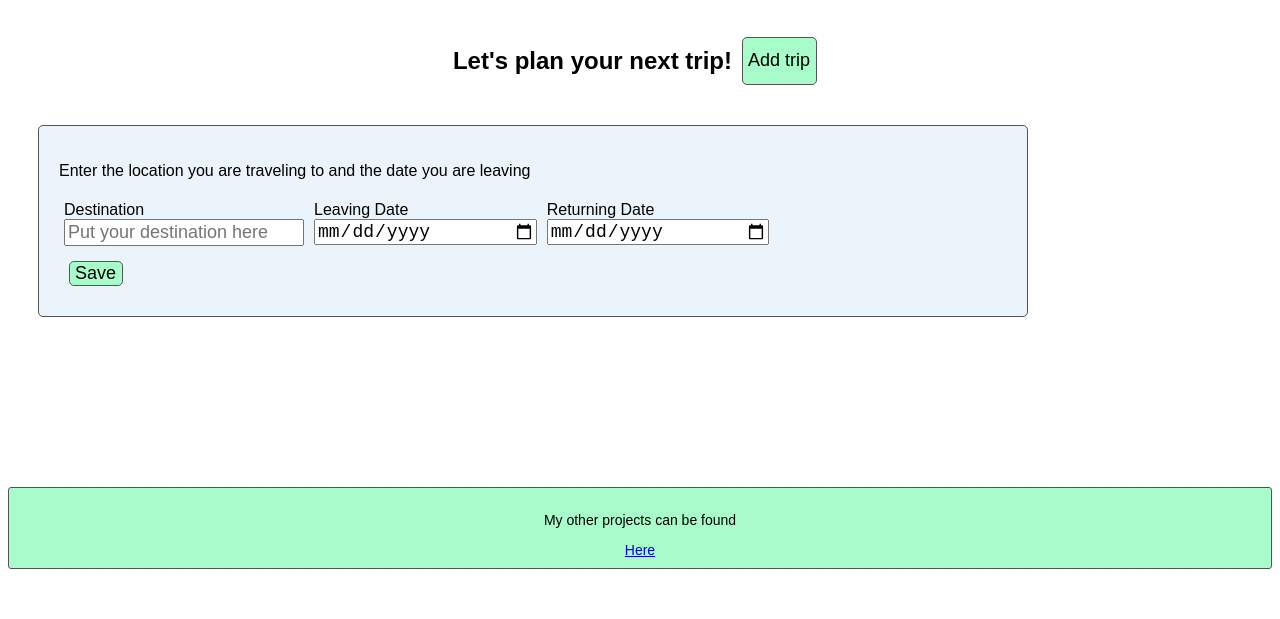
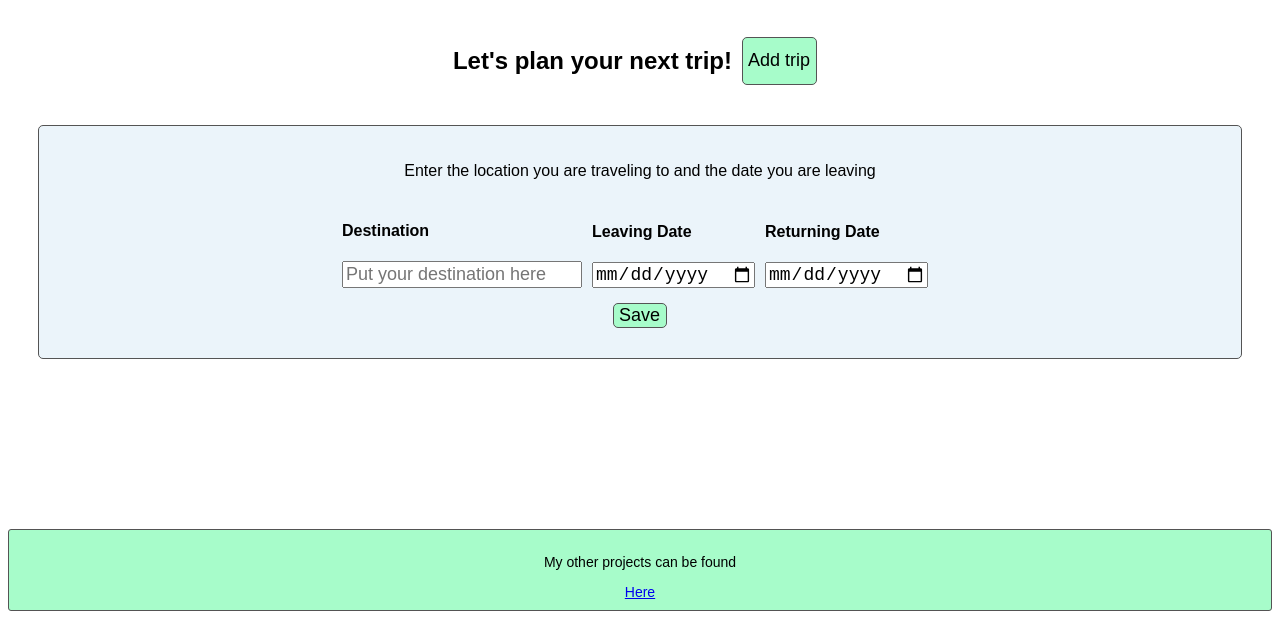
Before and after one commit to nmarkevich/TripLeap, a website built with webpack: page src/client/views/index.html in a window 1280 px wide. Both pictures are taken after a click on the button "Add trip". Shown: the part 257-876 px from the top of the page. Before the commit the page ends 834 px from the top, so only its background shows below. Built offline with nearby package versions, Linux system fonts and the light colour scheme; files whose address does not match are found by name.

Commit message:
refactor: Improving the input form

```diff
--- a/src/client/styles/base.scss
+++ b/src/client/styles/base.scss
@@ -32,9 +32,9 @@ input {
 #inputForm {
   display: flex;
   flex-direction: column;
+  align-items: center;
   background-color: #ebf4fa;
   border: 1px solid #545454;
-  width: 75%;
   padding: 20px;
   margin: 30px;
   border-radius: 5px;
@@ -60,6 +60,10 @@ input {
   border-radius: 5px;
 }
 
+label {
+
+}
+
 #result {
   display: flex;
   padding: 20px;
--- a/src/client/views/index.html
+++ b/src/client/views/index.html
@@ -25,15 +25,15 @@
         <p>Enter the location you are traveling to and the date you are leaving</p>
         <form class="form">
           <div>
-            <label>Destination</label>
+            <h4>Destination</h4>
             <input id="location" type="text" name="input" value="" placeholder="Put your destination here">
           </div>
           <div>
-            <label>Leaving Date</label>
+            <h4>Leaving Date</h4>
             <input id="leavingDate" type="date" name="input" value="">
           </div>
           <div>
-            <label>Returning Date</label>
+            <h4>Returning Date</h4>
             <input id="returningDate" type="date" name="input" value="">
           </div>
           <div id="msg"></div>
```
